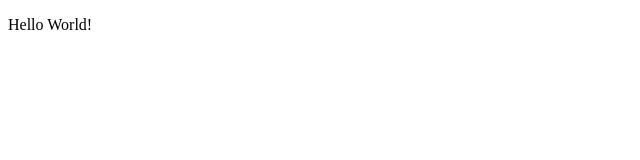
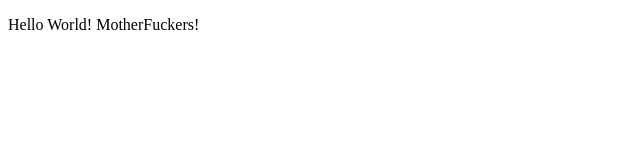
Before and after one commit to bogdanov47/project, a plain HTML site: page index.html in a window 1280 px wide. Shown: the whole page, without its empty margins (0-640 px from the left). Drawn offline with Linux system fonts and the light colour scheme.

Commit message:
SecondComit

```diff
--- a/index.html
+++ b/index.html
@@ -7,7 +7,7 @@
     <title>Document</title>
 </head>
 <body>
-    <p>Hello World!</p>
+    <p>Hello World! MotherFuckers!</p>
 <!-- <script>
     alert(1)
 </script> -->
```
